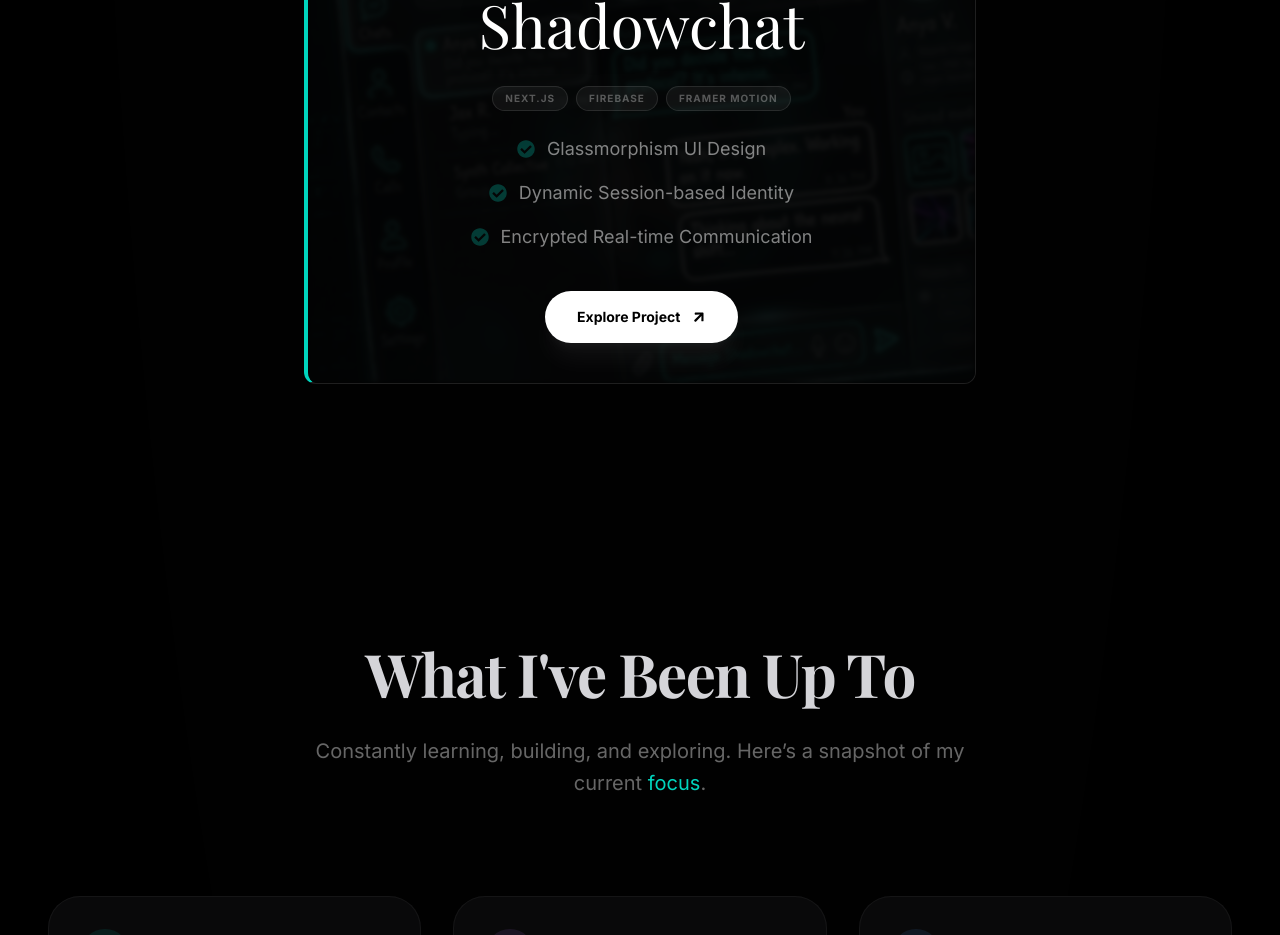
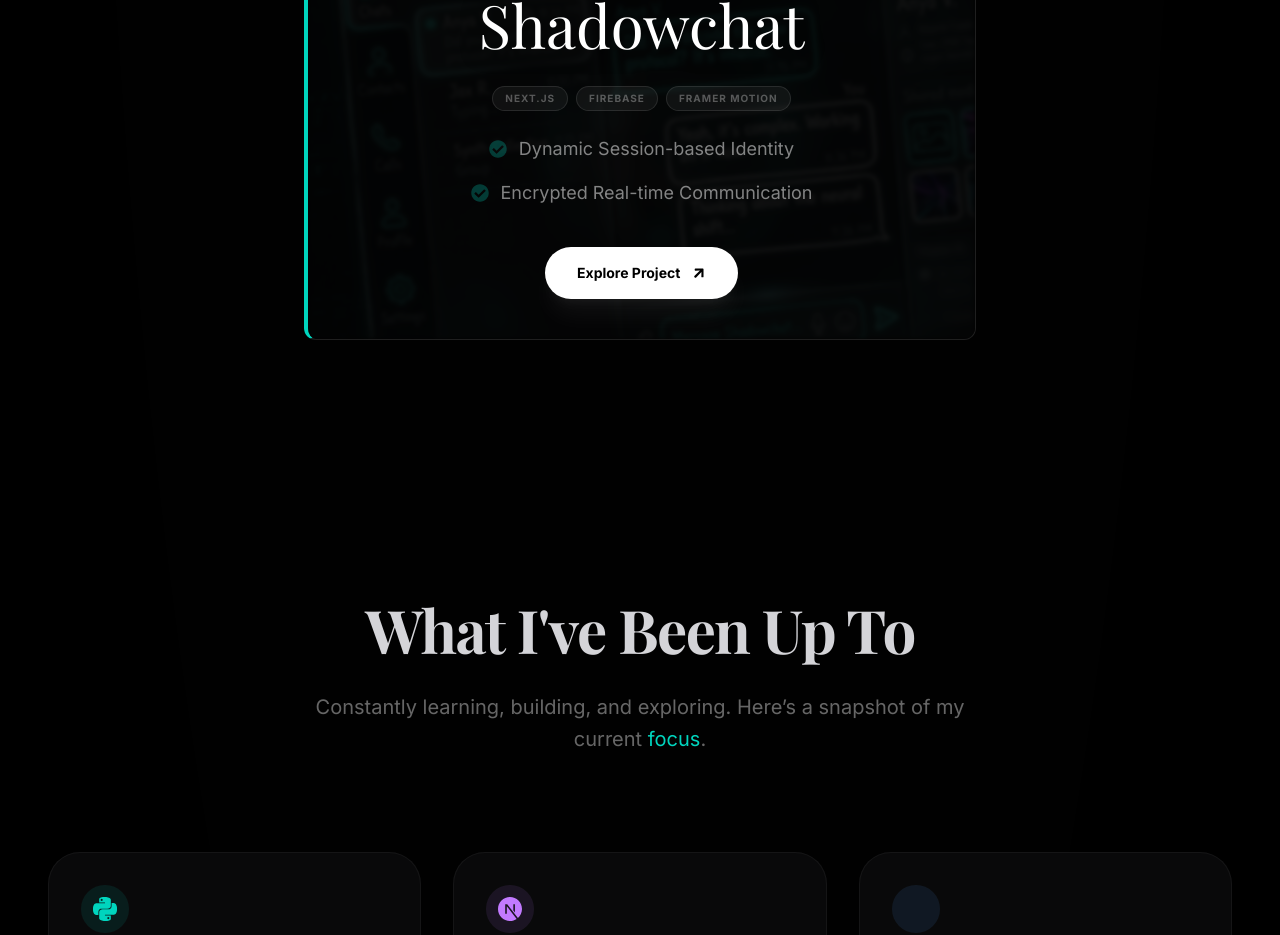
Before and after one commit to aasthakumari03/updated_Portfolio, a Next.js app: page / in a window 1280 px wide. Shown: the part 3680-4615 px from the top of the page. Built offline with nearby package versions, Linux system fonts and the light colour scheme; a web font is replaced by a local one.

Commit message:
fix: remove glassmorphism feature from Shadowchat project card

```diff
--- a/app/constants/data.ts
+++ b/app/constants/data.ts
@@ -76,7 +76,6 @@ export const PROJECTS = [
         year: "2026",
         tags: ["Next.js", "Firebase", "Framer Motion"],
         features: [
-            "Glassmorphism UI Design",
             "Dynamic Session-based Identity",
             "Encrypted Real-time Communication"
         ],
```
